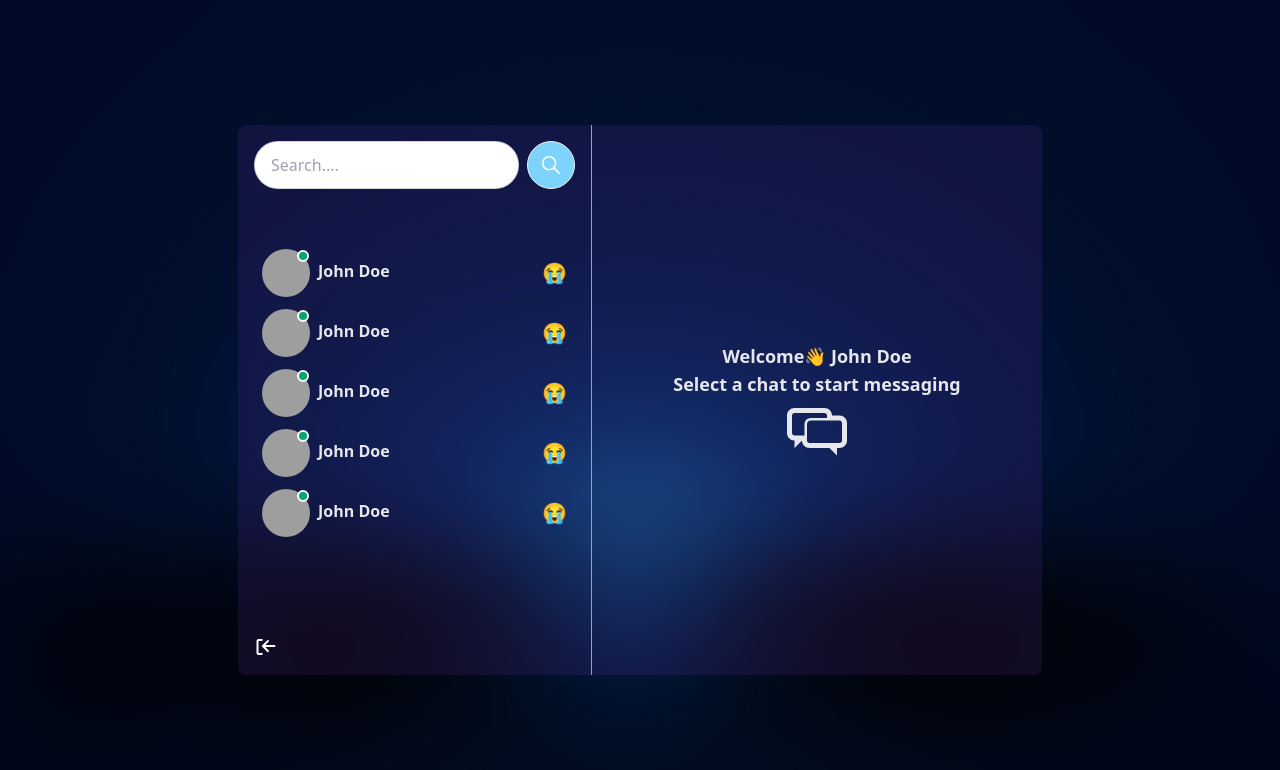
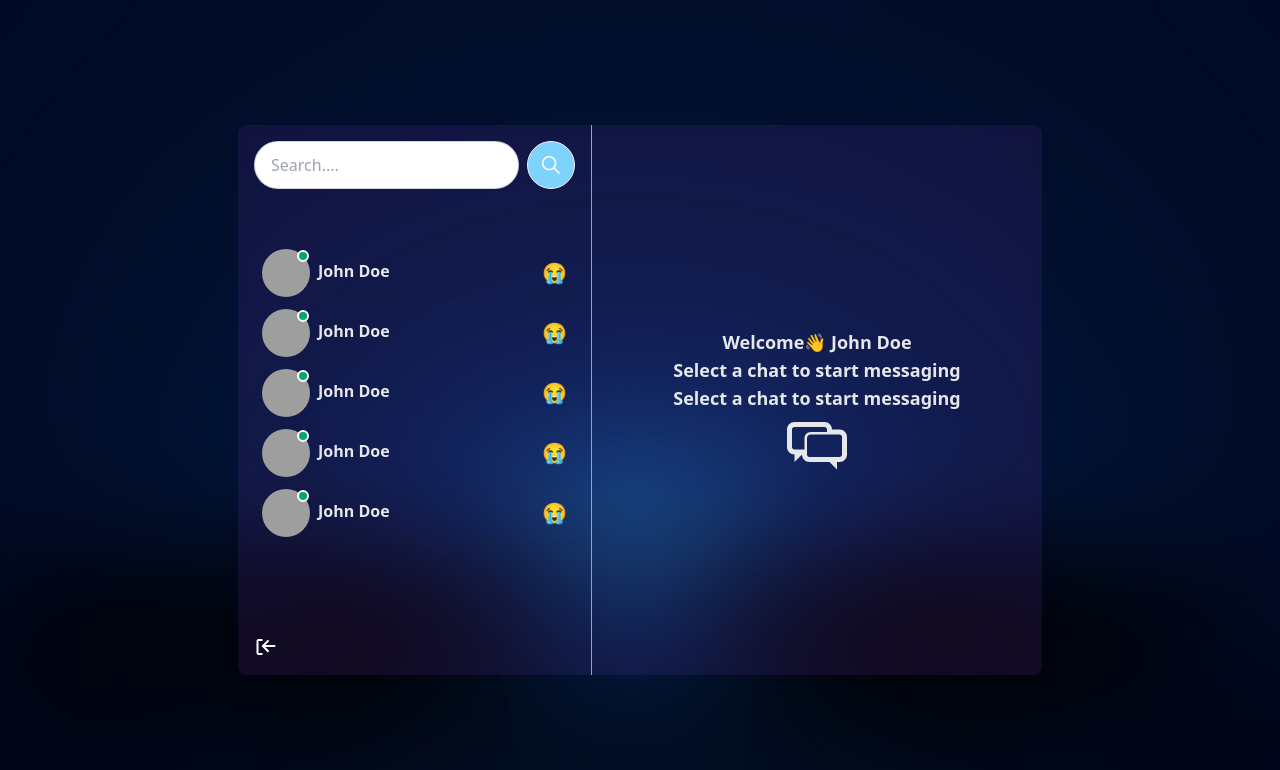
Before and after one commit to LongisthebestAgain/ChatApp---MERN, a React (Vite) app in the folder frontend/: page / in a window 1280 px wide. Shown: the top 770 px of the page. Built offline with nearby package versions, Linux system fonts and the light colour scheme; grey boxes are pictures that could not be loaded.

Commit message:
testing acc github

```diff
--- a/frontend/src/components/messages/MessageContainer.jsx
+++ b/frontend/src/components/messages/MessageContainer.jsx
@@ -27,6 +27,7 @@ const NoChatSelected = () => {
             <div className='p-4 text-center sm:text-lg md-text-xl text-gray-200 font-semibold flex flex-col'>
                 <p>Welcome👋 John Doe </p>
                 <p>Select a chat to start messaging </p>
+                <p>Select a chat to start messaging </p>
                 <TiMessages className='text-3xl md:text-6xl self-center' />
             </div>
         </div>
```
